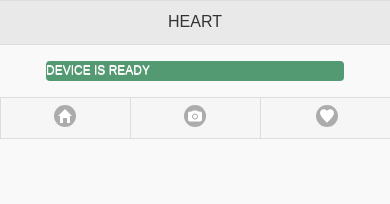
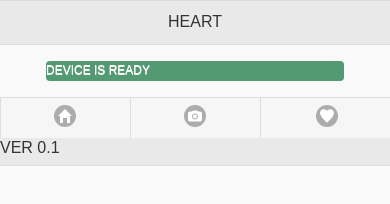
Before and after one commit to nrstirzaker/InstaHackCordova, a plain HTML site: page www/index.html in a window 390 px wide. Drawn offline with Linux system fonts and the light colour scheme; some packages are replaced by stand-ins of ours.

Commit message:
change to cordova plugin

```diff
--- a/config.xml
+++ b/config.xml
@@ -9,7 +9,7 @@
     </author>
     <content src="index.html" />
     <plugin name="cordova-plugin-whitelist" spec="1" />
-    <plugin name="com.logilite.vision.camera" spec="0.2.11" source="pgb" />
+    <plugin name="cordova-plugin-camera" />
     <access origin="*" />
     <allow-intent href="http://*/*" />
     <allow-intent href="https://*/*" />
--- a/www/index.html
+++ b/www/index.html
@@ -78,6 +78,7 @@
                             <a href="heart.html" data-icon="heart"></a>
                         </li>
                     </ul>
+                    <label>ver 0.1</label>
                 </div>
             </div>
             <!-- /footer -->
```
